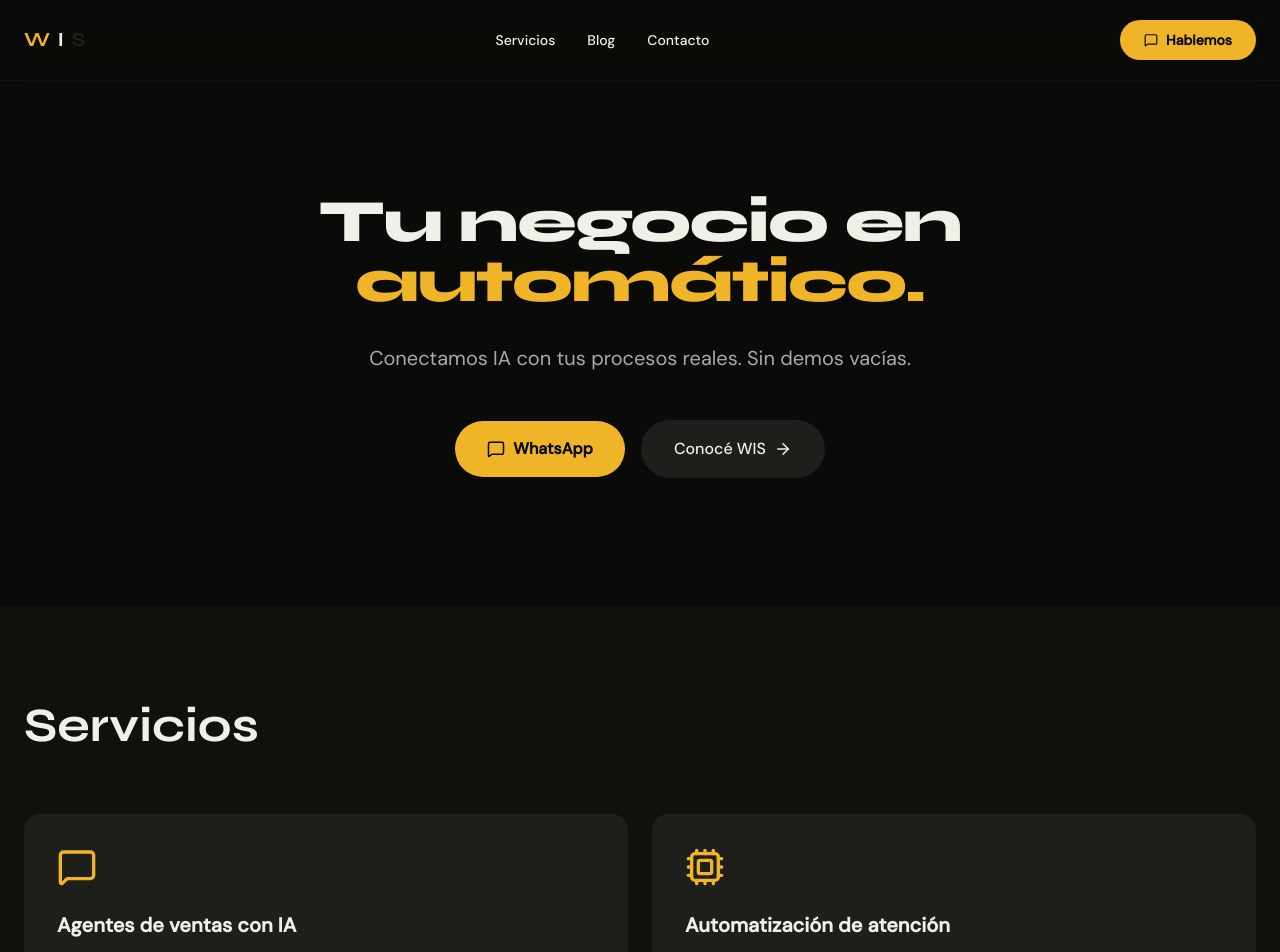
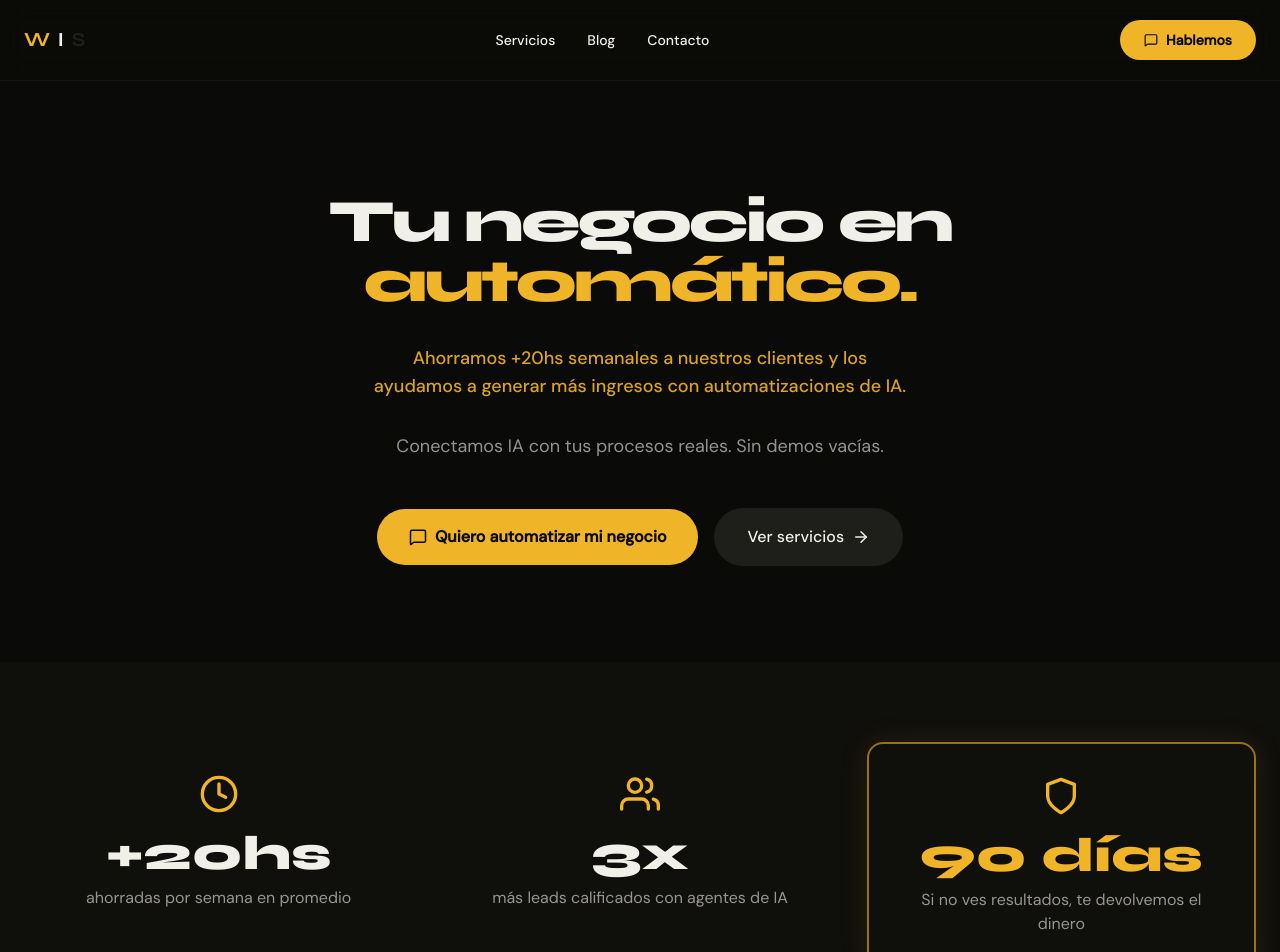
Before and after one commit to ortugonzalez/wis-agency, a Next.js app in the folder frontend/: page / in a window 1280 px wide. Shown: the top 952 px of the page. Built offline with nearby package versions, Linux system fonts and the light colour scheme.

Commit message:
feat: garantia, hero copy, newsletter, tipografia

```diff
--- a/frontend/src/app/page.tsx
+++ b/frontend/src/app/page.tsx
@@ -43,6 +43,19 @@ export default function Home() {
   const [formData, setFormData] = useState({ name: '', company: '', email: '', message: '' });
   const [formStatus, setFormStatus] = useState<'idle' | 'success' | 'error'>('idle');
   const [selectedArticle, setSelectedArticle] = useState<typeof BLOG_ARTICLES[0] | null>(null);
+  const [newsletterEmail, setNewsletterEmail] = useState('');
+  const [newsletterStatus, setNewsletterStatus] = useState<'idle' | 'success'>('idle');
+
+  const handleNewsletter = () => {
+    if (!newsletterEmail || !newsletterEmail.includes('@')) return;
+    try {
+      const existing = JSON.parse(localStorage.getItem('wis_newsletter_emails') || '[]');
+      existing.push({ email: newsletterEmail, date: new Date().toISOString() });
+      localStorage.setItem('wis_newsletter_emails', JSON.stringify(existing));
+    } catch {}
+    setNewsletterStatus('success');
+    setNewsletterEmail('');
+  };
 
   const handleContactSubmit = async (e: FormEvent) => {
     e.preventDefault();
@@ -82,19 +95,25 @@ export default function Home() {
       </nav>
 
       {/* 2. HERO */}
-      <section className="pt-48 pb-32 px-6">
+      <section className="pt-48 pb-24 px-6">
         <div className="max-w-4xl mx-auto text-center space-y-8">
           <motion.h1
             initial={{ opacity: 0, scale: 0.95 }}
             animate={{ opacity: 1, scale: 1 }}
             transition={{ duration: 0.8 }}
-            className="font-syne font-extrabold text-4xl md:text-5xl lg:text-6xl tracking-tight text-balance leading-tight"
+            className="font-syne font-black text-4xl md:text-5xl lg:text-6xl text-balance leading-[1.05]" style={{ letterSpacing: '-0.05em' }}
           >
             Tu negocio en <span className="text-brand-accent">automático.</span>
           </motion.h1>
           <motion.p
-            initial={{ opacity: 0 }} animate={{ opacity: 1 }} transition={{ delay: 0.3 }}
-            className="text-lg md:text-xl text-brand-text/70 max-w-2xl mx-auto text-balance"
+            initial={{ opacity: 0 }} animate={{ opacity: 1 }} transition={{ delay: 0.2 }}
+            className="text-base md:text-lg text-brand-accent/90 max-w-2xl mx-auto text-balance font-medium"
+          >
+            Ahorramos +20hs semanales a nuestros clientes y los ayudamos a generar más ingresos con automatizaciones de IA.
+          </motion.p>
+          <motion.p
+            initial={{ opacity: 0 }} animate={{ opacity: 1 }} transition={{ delay: 0.35 }}
+            className="text-base md:text-lg text-brand-text/60 max-w-2xl mx-auto text-balance"
           >
             Conectamos IA con tus procesos reales. Sin demos vacías.
           </motion.p>
@@ -103,12 +122,45 @@ export default function Home() {
             className="flex flex-col sm:flex-row items-center justify-center gap-4 pt-4"
           >
             <a href="https://wa.me/5492235428861" target="_blank" className="w-full sm:w-auto bg-brand-accent text-background px-8 py-4 rounded-full font-bold flex items-center justify-center gap-2 hover:opacity-90 transition-transform hover:scale-105">
-              <MessageSquare size={18} /> WhatsApp
+              <MessageSquare size={18} /> Quiero automatizar mi negocio
             </a>
             <a href="#servicios" className="w-full sm:w-auto bg-brand-surface text-brand-text px-8 py-4 rounded-full font-medium flex items-center justify-center gap-2 hover:bg-brand-surface/80 transition-transform hover:scale-105 border border-brand-surface/50">
-              Conocé WIS <ArrowRight size={18} />
+              Ver servicios <ArrowRight size={18} />
             </a>
           </motion.div>
+        </div>
+      </section>
+
+      {/* 2.5 GARANTÍA */}
+      <section className="py-20 px-6" style={{ backgroundColor: '#0F0F0C' }}>
+        <div className="max-w-7xl mx-auto grid md:grid-cols-3 gap-8">
+          <FadeIn>
+            <div className="text-center p-8 rounded-2xl">
+              <div className="mb-4 flex justify-center">
+                <svg width="40" height="40" viewBox="0 0 24 24" fill="none" stroke="#F0B429" strokeWidth="2" strokeLinecap="round" strokeLinejoin="round"><circle cx="12" cy="12" r="10"/><polyline points="12 6 12 12 16 14"/></svg>
+              </div>
+              <h3 className="font-syne font-extrabold text-4xl md:text-5xl text-brand-text mb-2" style={{ fontWeight: 800 }}>+20hs</h3>
+              <p className="text-brand-text/60 font-sans">ahorradas por semana en promedio</p>
+            </div>
+          </FadeIn>
+          <FadeIn delay={0.1}>
+            <div className="text-center p-8 rounded-2xl">
+              <div className="mb-4 flex justify-center">
+                <svg width="40" height="40" viewBox="0 0 24 24" fill="none" stroke="#F0B429" strokeWidth="2" strokeLinecap="round" strokeLinejoin="round"><path d="M17 21v-2a4 4 0 0 0-4-4H5a4 4 0 0 0-4 4v2"/><circle cx="9" cy="7" r="4"/><path d="M23 21v-2a4 4 0 0 0-3-3.87"/><path d="M16 3.13a4 4 0 0 1 0 7.75"/></svg>
+              </div>
+              <h3 className="font-syne font-extrabold text-4xl md:text-5xl text-brand-text mb-2" style={{ fontWeight: 800 }}>3x</h3>
+              <p className="text-brand-text/60 font-sans">más leads calificados con agentes de IA</p>
+            </div>
+          </FadeIn>
+          <FadeIn delay={0.2}>
+            <div className="text-center p-8 rounded-2xl border-2 border-brand-accent/60 shadow-[0_0_30px_rgba(240,180,41,0.1)]">
+              <div className="mb-4 flex justify-center">
+                <svg width="40" height="40" viewBox="0 0 24 24" fill="none" stroke="#F0B429" strokeWidth="2" strokeLinecap="round" strokeLinejoin="round"><path d="M12 22s8-4 8-10V5l-8-3-8 3v7c0 6 8 10 8 10z"/></svg>
+              </div>
+              <h3 className="font-syne font-extrabold text-4xl md:text-5xl text-brand-accent mb-2" style={{ fontWeight: 800 }}>90 días</h3>
+              <p className="text-brand-text/60 font-sans">Si no ves resultados, te devolvemos el dinero</p>
+            </div>
+          </FadeIn>
         </div>
       </section>
 
@@ -212,9 +264,28 @@ export default function Home() {
                 <h3 className="font-syne font-bold text-2xl md:text-3xl mb-2">Recibí contenido sobre IA y automatización</h3>
                 <p className="text-brand-text/60 max-w-md">Tácticas, casos de uso y novedades directo a tu bandeja de entrada.</p>
               </div>
-              <div className="flex flex-col sm:flex-row w-full md:w-auto gap-3 relative z-10">
-                <input type="email" placeholder="tu@email.com" className="bg-background border border-brand-surface/50 rounded-xl px-5 py-3 focus:outline-none focus:border-brand-accent min-w-[250px]" />
-                <button className="bg-brand-accent text-background font-bold px-6 py-3 rounded-xl hover:opacity-90 transition-opacity">Suscribirme</button>
+              <div className="flex flex-col w-full md:w-auto gap-3 relative z-10">
+                {newsletterStatus === 'success' ? (
+                  <div className="bg-emerald-500/10 border border-emerald-500/30 text-emerald-400 rounded-xl px-5 py-3 text-sm font-medium">
+                    ¡Gracias! Te avisamos cuando haya novedades.
+                  </div>
+                ) : (
+                  <div className="flex flex-col sm:flex-row gap-3">
+                    <input
+                      type="email"
+                      placeholder="tu@email.com"
+                      value={newsletterEmail}
+                      onChange={e => setNewsletterEmail(e.target.value)}
+                      className="bg-background border border-brand-surface/50 rounded-xl px-5 py-3 focus:outline-none focus:border-brand-accent min-w-[250px]"
+                    />
+                    <button
+                      onClick={handleNewsletter}
+                      className="bg-brand-accent text-background font-bold px-6 py-3 rounded-xl hover:opacity-90 transition-opacity"
+                    >
+                      Suscribirme
+                    </button>
+                  </div>
+                )}
               </div>
             </div>
           </FadeIn>
```
